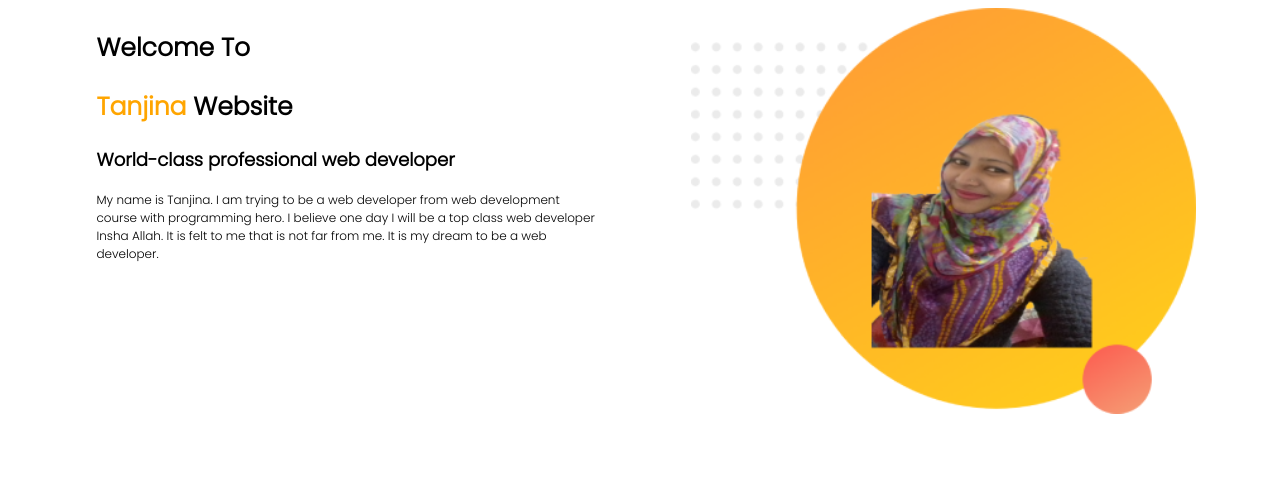
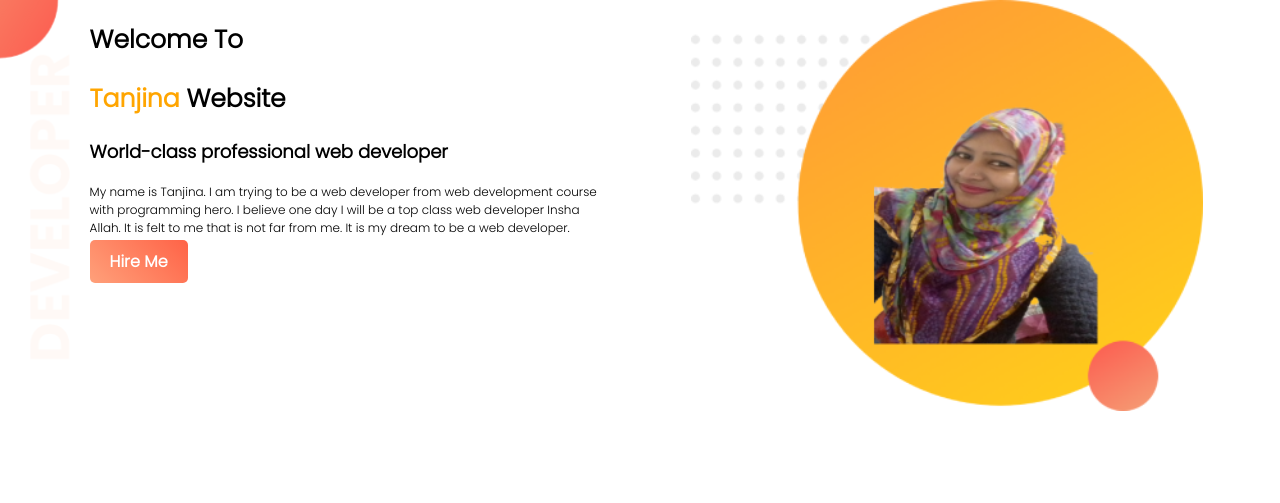
Before and after one commit to Tanjina-Hai/web-portfolio, a plain HTML site: page Index.html in a window 1280 px wide. Drawn offline with Linux system fonts and the light colour scheme.

Commit message:
top-part

```diff
--- a/Index.html
+++ b/Index.html
@@ -9,12 +9,13 @@
     <link rel="stylesheet" href="style.css">
 </head>
 <body>
-    <section>
+    <section class="top-banner">
         <div class="half-width">
             <h1>Welcome To</h1>
             <h1><span class="name-highlight">Tanjina</span> Website</h1>
             <h3>World-class professional web developer</h3>
             <p> My name is Tanjina. I am trying to be a web developer from web development course with programming hero. I believe one day I will be a top class web developer Insha Allah. It is felt to me that is not far from me. It is my dream to be a web developer. </p>
+            <a class="link-button" target="_blank" href="https://www.linkedin.com/in/tanjina-hai-b595581aa/">Hire Me</a>
         </div>
 
         <div class="half-width">
--- a/style.css
+++ b/style.css
@@ -1,4 +1,5 @@
 body{
+    margin: 0px;
     font-family: 'Poppins', sans-serif;
 }
 
@@ -25,3 +26,19 @@ h3{
 .half-width img{
     width: 100%;
 }
+.top-banner{
+    background-image: url("Image/developer-portfolio/top-banner.png");
+background-repeat: no-repeat;
+}
+section{
+    height: 500px;
+}
+.link-button{
+    text-decoration: none;
+    background-image: linear-gradient(45deg, lightSalmon, tomato);
+    padding: 10px 20px;
+    border-radius: 5px;
+    color: white;
+    font-weight: 700;
+
+}
```
